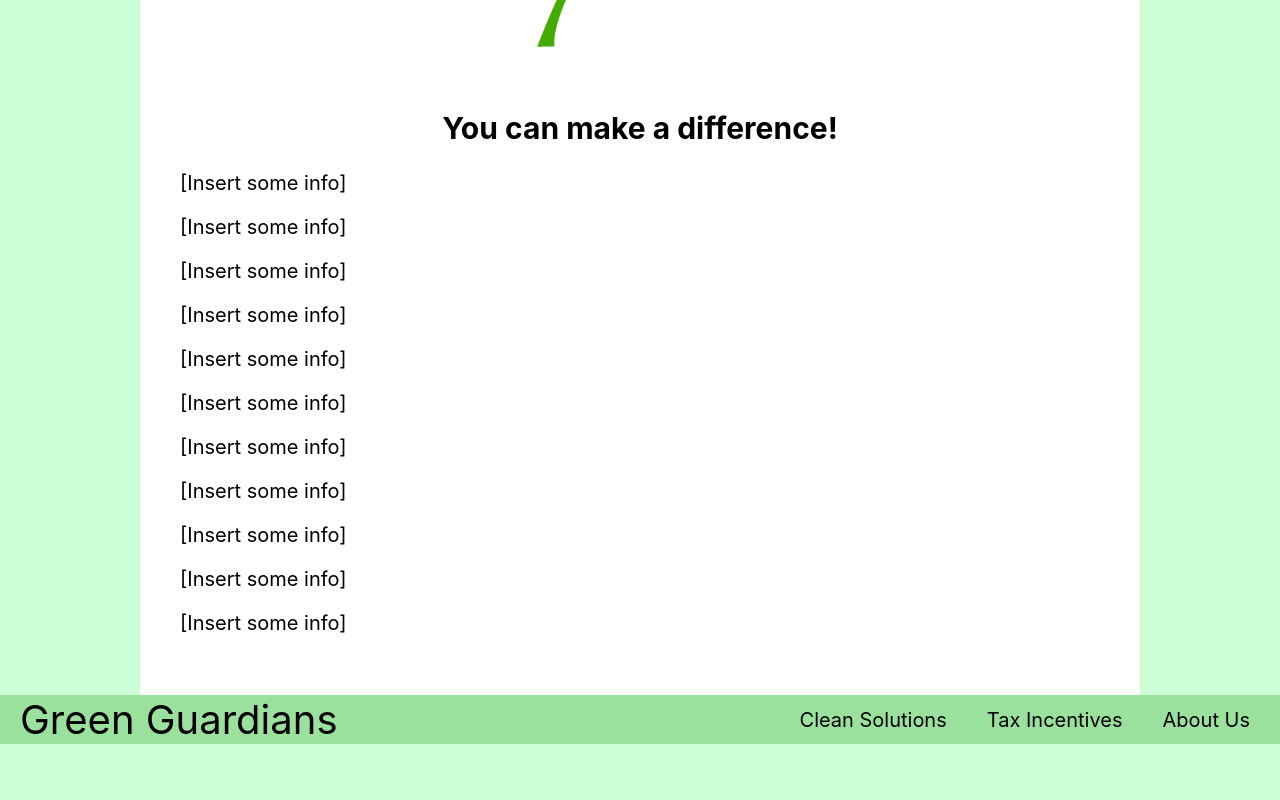
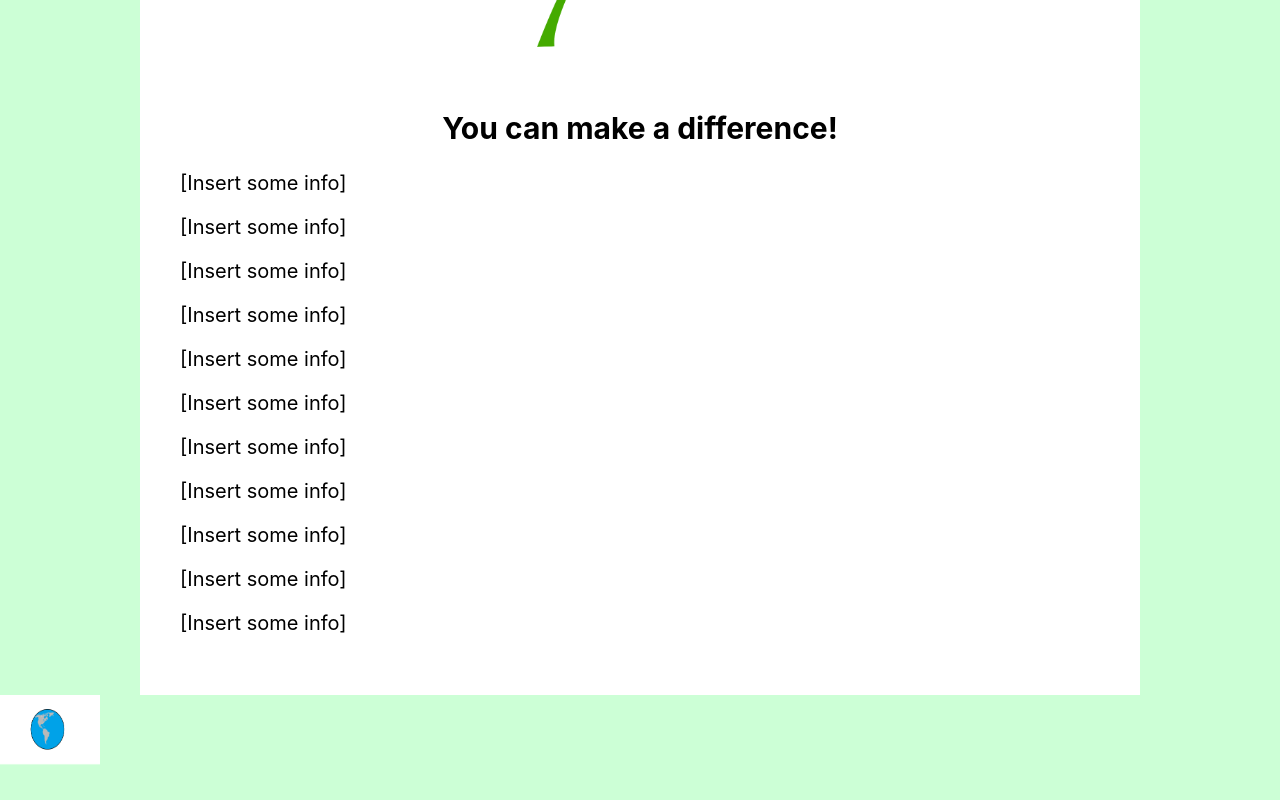
Before and after one commit to chonk9/webmaster23-24, a React (Create React App) app: page / in a window 1280 px wide. Shown: the part 413-1213 px from the top of the page. Before the commit the page ends 1157 px from the top, so only its background shows below. Built offline with nearby package versions, Linux system fonts and the light colour scheme.

Commit message:
first part of footer

```diff
--- a/src/Components/footer.js
+++ b/src/Components/footer.js
@@ -1,27 +1,21 @@
-import { Link, useMatch, useResolvedPath } from "react-router-dom"
+import React from "react";
+import logo from '../Images/testLogo.png'
 
-export default function navbar(){
-    const pathname = window.location.pathname
-    return( <nav className="nav">
-        <Link to = "/" className = "site-title">Green Guardians</Link>
-        <ul>
-            <CustomLink to = "/clean-solutions">Clean Solutions</CustomLink>
-            <CustomLink to = "/tax-incentives">Tax Incentives</CustomLink>
-            <CustomLink to = "/about-us">About Us</CustomLink>
-        </ul>
-    </nav>
+export default function Footer( {currentYear} ) {
+    return(
+        <footer>
+            <a href = '/' className = 'footer-logo-link' aria-label = 'logo'>
+                <img
+                    className='footer-logo'
+                    src={logo}
+                    alt=''
+                    height='100'
+                    width='100'
+                />
+            </a>
+
+
+
+        </footer>
     )
 }
-
-
-function CustomLink({to, children, ...props}) {
-    const resolvedPath = useResolvedPath(to)
-    const isActive = useMatch({ path: resolvedPath.pathname, end: true})
-    return (
-        <Link to = {to} {...props}>
-            <li className = {isActive ? "active" : ""}>
-                {children}
-            </li>
-        </Link>
-    )
-}
--- a/src/Components/navbar.js
+++ b/src/Components/navbar.js
@@ -8,7 +8,7 @@ export default function navbar() {
                 Green Guardians
             </Link>
             <ul>
-                <CustomLink to="/clean-solutions">Solutions</CustomLink>
+                <CustomLink to="/clean-solutions">Solutions </CustomLink>
                 <CustomLink to="/tax-incentives">Tax</CustomLink>
                 <CustomLink to="/about-us">About Us</CustomLink>
             </ul>
--- a/src/Pages/Home.jsx
+++ b/src/Pages/Home.jsx
@@ -14,7 +14,7 @@ export default function Home() {
                 content={
                     <>
                         <h2>Did you know this?</h2>
-                        This is interesting. This is interesting. This is
+                        78% of marine mammals are at risk of choking on plastic.
                         interesting. This is interesting. This is interesting.
                         This is interesting. This is interesting. This is
                         interesting. This is interesting. This is interesting.
--- a/src/Pages/TaxIncentives.jsx
+++ b/src/Pages/TaxIncentives.jsx
@@ -17,7 +17,7 @@ export default function TaxIncentives() {
     <div>
       <h2 className="page-subheading">State Level</h2>
       <p>
-        Click on a state/territory to see the tax incentives!
+        Click on a state/territory to see the tax incentives (Guam not listed)!
         <Map/>
       </p>
     </div>
```
Also changed, not shown: src/Components/map.js, src/Images/testLogo.png (added).
